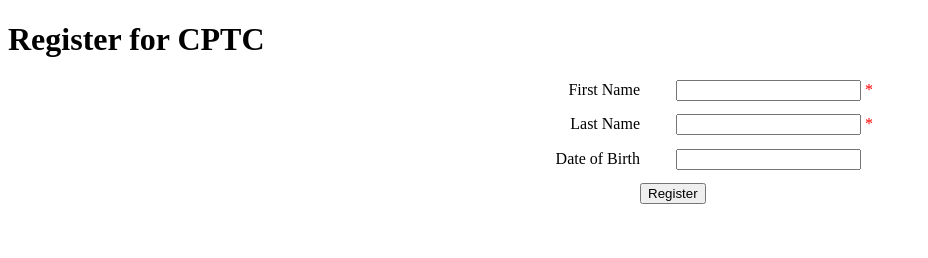
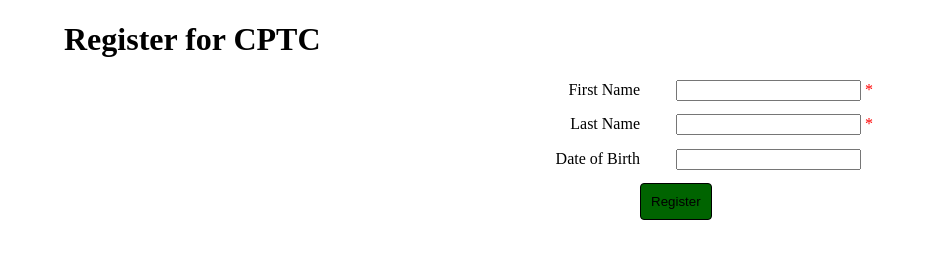
Before and after one commit to lewisjae1/CPW204-FromValidation, a plain HTML site: page index.html in a window 1280 px wide. Shown: the whole page, without its empty margins (0-928 px from the left). Drawn offline with Linux system fonts and the light colour scheme.

Commit message:
Added some more styling

```diff
--- a/css/site.css
+++ b/css/site.css
@@ -1,5 +1,23 @@
 form>span{
     color: red;
+}
+
+body{
+    margin-left: 5%;
+    margin-right: 5%;
+}
+
+button{
+    padding: 0.75em;
+    border-radius: .3em;
+    background-color: darkgreen;
+    color: black;
+    border: 1px solid black;
+    cursor: pointer;
+}
+
+button:hover{
+    background-color:green;
 }
 
 input[type=text]{
```
